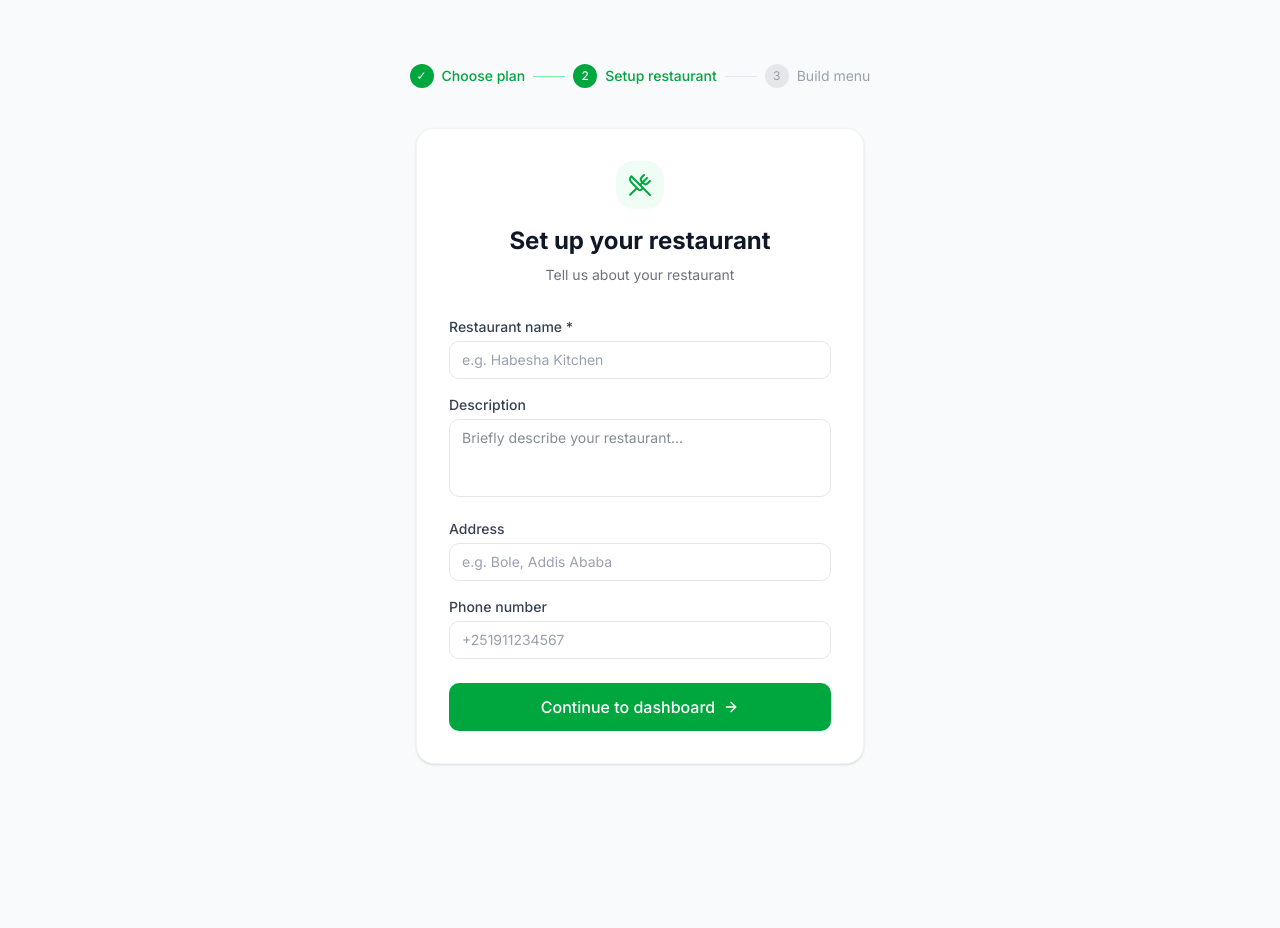
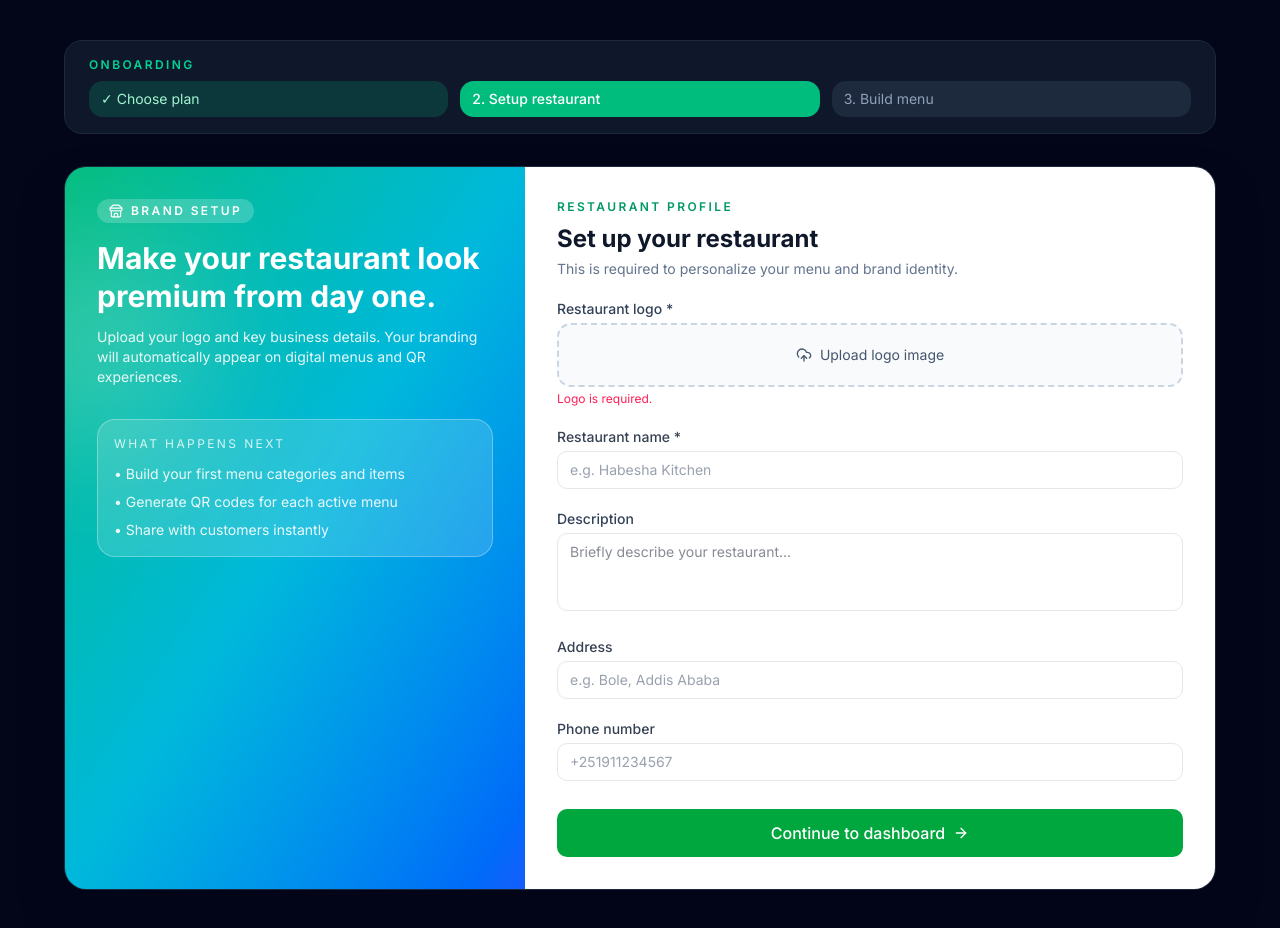
Before and after one commit to Asucexio/qr-menu-app, a Next.js app: page /onboarding/restaurant in a window 1280 px wide. Before the commit the page ends 828 px from the top, so only its background shows below. Built offline with nearby package versions, Linux system fonts and the light colour scheme; no server answers.

Commit message:
restuarant setup update

```diff
--- a/app/onboarding/restaurant/page.tsx
+++ b/app/onboarding/restaurant/page.tsx
@@ -2,18 +2,53 @@
 import { useState } from 'react'
 import { useRouter } from 'next/navigation'
 import { useForm } from 'react-hook-form'
-import { UtensilsCrossed, ArrowRight } from 'lucide-react'
+import { ArrowRight, Store, UploadCloud } from 'lucide-react'
 import toast from 'react-hot-toast'
 import { useRestaurantStore } from '@/store/restaurantStore'
 import { Input } from '@/components/ui/Input'
 import { Button } from '@/components/ui/Button'
 import type { Restaurant } from '@/lib/types'
 
+const readFileAsDataUrl = (file: File) =>
+  new Promise<string>((resolve, reject) => {
+    const reader = new FileReader()
+    reader.onload = () => resolve(reader.result as string)
+    reader.onerror = () => reject(new Error('Failed to read file'))
+    reader.readAsDataURL(file)
+  })
+
 export default function OnboardingRestaurantPage() {
   const { createRestaurant } = useRestaurantStore()
   const router = useRouter()
   const [loading, setLoading] = useState(false)
-  const { register, handleSubmit, formState: { errors } } = useForm<Partial<Restaurant>>()
+  const [logoPreview, setLogoPreview] = useState<string>('')
+  const { register, handleSubmit, formState: { errors }, setValue, watch } = useForm<Partial<Restaurant>>()
+
+  const logoUrl = watch('logo_url') || ''
+
+  const onLogoChange = async (event: React.ChangeEvent<HTMLInputElement>) => {
+    const file = event.target.files?.[0]
+    if (!file) return
+
+    if (!file.type.startsWith('image/')) {
+      toast.error('Please upload an image file')
+      return
+    }
+
+    const maxFileSize = 2 * 1024 * 1024
+    if (file.size > maxFileSize) {
+      toast.error('Logo must be smaller than 2MB')
+      return
+    }
+
+    try {
+      const dataUrl = await readFileAsDataUrl(file)
+      setValue('logo_url', dataUrl, { shouldDirty: true })
+      setLogoPreview(dataUrl)
+    } catch {
+      toast.error('Could not read the selected file')
+    }
+  }
 
   const onSubmit = async (data: Partial<Restaurant>) => {
     setLoading(true)
@@ -27,35 +62,65 @@ export default function OnboardingRestaurantPage() {
   }
 
   return (
-    <div className="min-h-screen bg-gray-50 flex flex-col items-center justify-center px-4 py-16">
-      {/* Progress */}
-      <div className="flex items-center gap-2 mb-10">
-        <div className="flex items-center gap-2 text-sm text-green-600 font-medium">
-          <div className="h-6 w-6 rounded-full bg-green-600 text-white flex items-center justify-center text-xs">✓</div>
-          Choose plan
-        </div>
-        <div className="h-px w-8 bg-green-300" />
-        <div className="flex items-center gap-2 text-sm text-green-600 font-medium">
-          <div className="h-6 w-6 rounded-full bg-green-600 text-white flex items-center justify-center text-xs">2</div>
-          Setup restaurant
-        </div>
-        <div className="h-px w-8 bg-gray-200" />
-        <div className="flex items-center gap-2 text-sm text-gray-400">
-          <div className="h-6 w-6 rounded-full bg-gray-200 text-gray-400 flex items-center justify-center text-xs">3</div>
-          Build menu
+    <div className="min-h-screen bg-slate-950 px-4 py-10 sm:px-6 lg:px-8">
+      <div className="mx-auto max-w-6xl">
+        <div className="mb-8 rounded-2xl border border-slate-800 bg-slate-900 px-4 py-4 sm:px-6">
+          <div className="mb-2 flex items-center gap-2 text-xs font-semibold uppercase tracking-[0.2em] text-emerald-400">Onboarding</div>
+          <div className="grid gap-3 text-sm sm:grid-cols-3">
+            <div className="rounded-xl bg-emerald-500/20 px-3 py-2 text-emerald-200">✓ Choose plan</div>
+            <div className="rounded-xl bg-emerald-500 px-3 py-2 font-medium text-white">2. Setup restaurant</div>
+            <div className="rounded-xl bg-slate-800 px-3 py-2 text-slate-400">3. Build menu</div>
           </div>
         </div>
 
-      <div className="w-full max-w-md bg-white rounded-2xl border border-gray-100 shadow-sm p-8">
-        <div className="text-center mb-8">
-          <div className="h-12 w-12 rounded-2xl bg-green-50 flex items-center justify-center mx-auto mb-4">
-            <UtensilsCrossed size={24} className="text-green-600" />
+        <div className="grid overflow-hidden rounded-3xl border border-slate-800 bg-slate-900 shadow-2xl shadow-slate-950/50 lg:grid-cols-5">
+          <section className="relative overflow-hidden bg-gradient-to-br from-emerald-500 via-cyan-500 to-blue-600 p-8 text-white lg:col-span-2">
+            <div className="absolute -left-20 top-16 h-56 w-56 rounded-full bg-white/20 blur-3xl" />
+            <div className="relative z-10">
+              <div className="inline-flex items-center gap-2 rounded-full bg-white/20 px-3 py-1 text-xs font-semibold uppercase tracking-[0.2em]">
+                <Store size={14} /> Brand setup
               </div>
-          <h1 className="text-2xl font-bold text-gray-900">Set up your restaurant</h1>
-          <p className="text-gray-500 mt-2 text-sm">Tell us about your restaurant</p>
+              <h1 className="mt-4 text-3xl font-bold leading-tight">Make your restaurant look premium from day one.</h1>
+              <p className="mt-3 text-sm text-white/90">Upload your logo and key business details. Your branding will automatically appear on digital menus and QR experiences.</p>
+              <div className="mt-8 rounded-2xl border border-white/30 bg-white/15 p-4 backdrop-blur-sm">
+                <p className="text-xs uppercase tracking-[0.2em] text-white/80">What happens next</p>
+                <ul className="mt-3 space-y-2 text-sm text-white/90">
+                  <li>• Build your first menu categories and items</li>
+                  <li>• Generate QR codes for each active menu</li>
+                  <li>• Share with customers instantly</li>
+                </ul>
+              </div>
+            </div>
+          </section>
+
+          <section className="bg-white p-6 sm:p-8 lg:col-span-3">
+            <form onSubmit={handleSubmit(onSubmit)} className="space-y-5">
+              <div>
+                <p className="text-xs font-semibold uppercase tracking-[0.2em] text-emerald-600">Restaurant profile</p>
+                <h2 className="mt-2 text-2xl font-bold text-slate-900">Set up your restaurant</h2>
+                <p className="mt-1 text-sm text-slate-500">This is required to personalize your menu and brand identity.</p>
               </div>
 
-        <form onSubmit={handleSubmit(onSubmit)} className="space-y-4">
+              <div>
+                <label className="mb-1 block text-sm font-medium text-slate-700">Restaurant logo *</label>
+                <label className="flex cursor-pointer items-center justify-center gap-2 rounded-xl border-2 border-dashed border-slate-300 bg-slate-50 px-4 py-5 text-sm text-slate-600 transition hover:border-emerald-400 hover:bg-emerald-50">
+                  <UploadCloud size={16} /> Upload logo image
+                  <input type="file" accept="image/*" className="hidden" onChange={onLogoChange} />
+                </label>
+                {(logoPreview || logoUrl) && (
+                  <div className="mt-3 flex items-center gap-3 rounded-xl border border-slate-200 p-3">
+                    <img src={logoPreview || logoUrl} alt="Restaurant logo preview" className="h-12 w-12 rounded-lg object-cover" />
+                    <div className="text-xs text-slate-500">
+                      <p className="font-medium text-slate-700">Logo uploaded</p>
+                      <p>Displayed on your public menu and branding surfaces.</p>
+                    </div>
+                  </div>
+                )}
+                {!logoUrl && <p className="mt-1 text-xs text-rose-500">Logo is required.</p>}
+              </div>
+
+              <input type="hidden" {...register('logo_url', { required: true })} />
+
               <Input
                 id="name"
                 label="Restaurant name *"
@@ -64,30 +129,23 @@ export default function OnboardingRestaurantPage() {
                 {...register('name', { required: 'Restaurant name is required' })}
               />
               <div>
-            <label className="block text-sm font-medium text-gray-700 mb-1">Description</label>
+                <label className="mb-1 block text-sm font-medium text-slate-700">Description</label>
                 <textarea
                   placeholder="Briefly describe your restaurant..."
                   rows={3}
-              className="w-full rounded-lg border border-gray-200 px-3 py-2 text-sm outline-none transition focus:border-green-500 focus:ring-2 focus:ring-green-100 resize-none"
+                  className="w-full resize-none rounded-lg border border-gray-200 px-3 py-2 text-sm outline-none transition focus:border-green-500 focus:ring-2 focus:ring-green-100"
                   {...register('description')}
                 />
               </div>
-          <Input
-            id="address"
-            label="Address"
-            placeholder="e.g. Bole, Addis Ababa"
-            {...register('address')}
-          />
-          <Input
-            id="phone"
-            label="Phone number"
-            placeholder="+251911234567"
-            {...register('phone')}
-          />
-          <Button type="submit" size="lg" loading={loading} className="w-full gap-2 mt-2">
+              <Input id="address" label="Address" placeholder="e.g. Bole, Addis Ababa" {...register('address')} />
+              <Input id="phone" label="Phone number" placeholder="+251911234567" {...register('phone')} />
+
+              <Button type="submit" size="lg" loading={loading} className="mt-2 w-full gap-2">
                 Continue to dashboard <ArrowRight size={16} />
               </Button>
             </form>
+          </section>
+        </div>
       </div>
     </div>
   )
```
Lines whose indentation alone changed are shown as unchanged.
